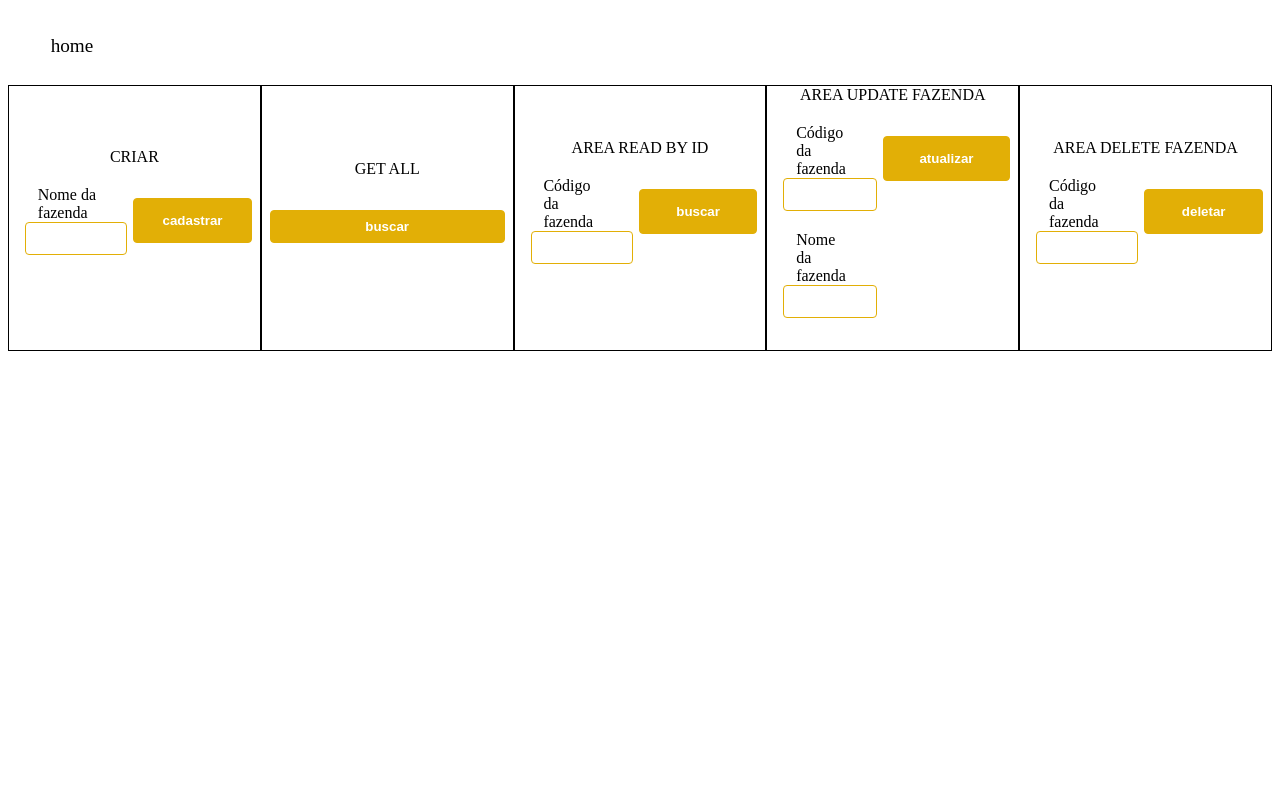
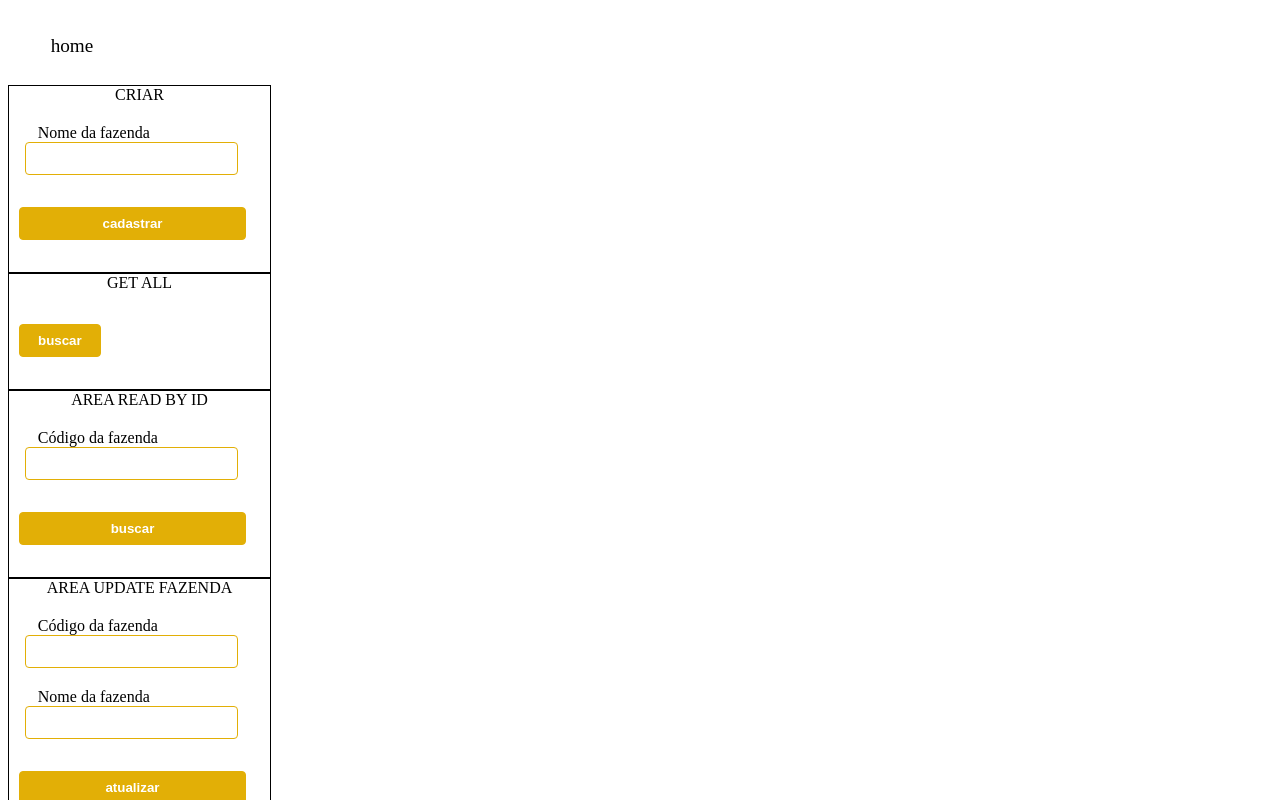
Before and after one commit to felipechatalov/teste-ponta, an Angular app: page /farm in a window 1280 px wide. Shown: the top 800 px of the page. Built offline with nearby package versions, Linux system fonts and the light colour scheme.

Commit message:
feat: home page button component

```diff
--- a/src/app/app.routes.ts
+++ b/src/app/app.routes.ts
@@ -2,7 +2,7 @@ import { Routes } from '@angular/router';
 import { AppComponent } from './app.component';
 import { HomeComponent } from './home/home.component';
 import { AnimalPageComponent } from './paginas/animal-page/animal-page.component';
-import { FarmPageComponent } from './paginas/farm/farm-page/farm-page.component';
+import { FarmPageComponent } from './paginas/farm-page/farm-page.component';
 
 export const routes: Routes =
 [
--- /dev/null
+++ b/src/app/components/home-page-button/home-page-button.component.html
@@ -0,0 +1,3 @@
+<div class="home-page-button">
+    <label (click)="GoToHomePage()" >home</label>
+</div>
--- /dev/null
+++ b/src/app/components/home-page-button/home-page-button.component.ts
@@ -0,0 +1,17 @@
+import { Component } from '@angular/core';
+import { Router } from '@angular/router';
+
+@Component({
+  selector: 'home-page-button',
+  imports: [],
+  templateUrl: './home-page-button.component.html',
+  styleUrl: './home-page-button.component.scss'
+})
+export class HomePageButtonComponent {
+
+  constructor(private router: Router){}
+
+  GoToHomePage(){
+    this.router.navigate(['/']);
+  }
+}
--- a/src/app/paginas/animal-page/animal-page.component.html
+++ b/src/app/paginas/animal-page/animal-page.component.html
@@ -1,6 +1,4 @@
-<div>
-    <label (click)="GoToHomePage()" >home</label>
-</div>
+<home-page-button></home-page-button>
 
 <div class="col">
     <div class="operation-area">
--- a/src/app/paginas/animal-page/animal-page.component.ts
+++ b/src/app/paginas/animal-page/animal-page.component.ts
@@ -3,11 +3,12 @@ import { Router } from '@angular/router';
 import { FormControl, FormGroup, FormsModule, ReactiveFormsModule } from '@angular/forms';
 import { AnimalApiService } from '../../servicos/animal-api.service';
 import { NgFor } from '@angular/common';
+import { HomePageButtonComponent } from '../../components/home-page-button/home-page-button.component';
 
 
 @Component({
   selector: 'app-animalpage',
-  imports: [FormsModule, ReactiveFormsModule, NgFor],
+  imports: [FormsModule, ReactiveFormsModule, NgFor, HomePageButtonComponent],
   templateUrl: './animal-page.component.html',
   styleUrl: './animal-page.component.scss'
 })
@@ -49,12 +50,9 @@ export class AnimalPageComponent {
 
   public animalListLength = 0;
 
-  constructor(private router: Router,
-              private animalApiService: AnimalApiService){}
+  constructor(private animalApiService: AnimalApiService){}
 
-  GoToHomePage(){
-    this.router.navigate(['/']);
-  }
+
 
   CadastrarAnimal(){
     console.log(this.formPost.value);
--- a/src/app/paginas/farm/farm-page/farm-page.component.html
+++ b/src/app/paginas/farm-page/farm-page.component.html
@@ -1,42 +1,46 @@
-<div class="home-page-button">
-    <label (click)="GoToHomePage()" >home</label>
-</div>
+<home-page-button></home-page-button>
 
-<div>
+<div class="col">
     <div class="operation-area">
         <label>CRIAR</label>
         <form [formGroup]="formPost" class="g-form" (ngSubmit)="CreateFarm()">
+            <div class="col">
                 <div class="g-input">
                     <label>Nome da fazenda</label>
                     <input formControlName="name" id="input-farm-name" type="text"/>
                 </div>
                 <button class="g-button" type="submit"> cadastrar</button>
+            </div>
         </form>
     </div>
 
     <div class="operation-area">
         <label>GET ALL</label>
         <div class="g-form">
-            <div></div>
+            <div class="col">
                 <button class="g-button" (click)="GetAllFarms()" >buscar</button>
+            </div>
         </div>
     </div>
 
     <div class="operation-area">
         <label>AREA READ BY ID</label>
         <form [formGroup]="formGetById" class="g-form" (ngSubmit)="GetFarmById()">
+            <div class="col">
                 <div class="g-input">
                     <label>Código da fazenda</label>
                     <input formControlName="id" id="input-farmid" type="number" min="0"/>
                 </div>
                 <button class="g-button" type="submit"> buscar</button>
+            </div>
         </form>
     </div>
+
 
     <div class="operation-area">
         <label>AREA UPDATE FAZENDA</label>
         <form [formGroup]="formUpdate" class="g-form" (ngSubmit)="UpdateFarm()">
-            <div style="flex-flow: column;">
+            <div class="col">
                 <div class="g-input">
                     <label>Código da fazenda</label>
                     <input formControlName="id" id="input-farmid" type="number" min="0"/>
@@ -45,19 +49,21 @@
                     <label>Nome da fazenda</label>
                     <input formControlName="name" id="input-farm-name" type="text"/>
                 </div>
+                <button class="g-button"  type="submit"> atualizar</button>
             </div>
-            <button class="g-button"  type="submit"> atualizar</button>
         </form>
     </div>
 
     <div class="operation-area">
     <label>AREA DELETE FAZENDA</label>
     <form [formGroup]="formDelete" class="g-form" (ngSubmit)="DeleteFarm()">
+        <div class="col">
             <div class="g-input">
                 <label>Código da fazenda</label>
                 <input formControlName="id" id="input-farmid" type="number" min="0"/>
             </div>
             <button class="g-button" type="submit"> deletar</button>
+        </div>
     </form>
     </div>
 </div>
--- a/src/app/paginas/farm/farm-page/farm-page.component.ts
+++ b/src/app/paginas/farm-page/farm-page.component.ts
@@ -1,11 +1,12 @@
 import { Component } from '@angular/core';
 import { Router } from '@angular/router';
 import { FormControl, FormGroup, FormsModule, ReactiveFormsModule } from '@angular/forms';
-import { FarmApiService } from '../../../servicos/farm-api.service';
+import { FarmApiService } from '../../servicos/farm-api.service';
+import { HomePageButtonComponent } from '../../components/home-page-button/home-page-button.component';
 
 @Component({
   selector: 'app-farm-page',
-  imports: [FormsModule, ReactiveFormsModule],
+  imports: [FormsModule, ReactiveFormsModule, HomePageButtonComponent],
   templateUrl: './farm-page.component.html',
   styleUrl: './farm-page.component.scss'
 })
@@ -32,12 +33,7 @@ export class FarmPageComponent {
     id: new FormControl(''),
   });
 
-  constructor(private router: Router,
-              private farmApiService: FarmApiService){}
-
-  GoToHomePage(){
-    this.router.navigate(['/']);
-  }
+  constructor(private farmApiService: FarmApiService){}
 
   CreateFarm(){
     console.log(this.formPost.value);
--- a/src/styles.scss
+++ b/src/styles.scss
@@ -51,7 +51,7 @@
 
 .g-button{
     width: 100%;
-    margin: 16px 8px;
+    margin: 16px 10px;
     padding: 8px;
     border: solid 1px var(--cor-primaria-animal);
     border-radius: 4px;
@@ -75,7 +75,6 @@
 }
 
 .operation-area{
-    display: flex;
     flex-direction: column;
     justify-content: center;
     align-items: center;
```
Also changed, not shown: src/app/components/home-page-button/home-page-button.component.scss (added), src/app/paginas/farm-page/farm-page.component.scss (added), 2 other files (tests, documents, lock files or other folders). Lines whose indentation alone changed are shown as unchanged.
